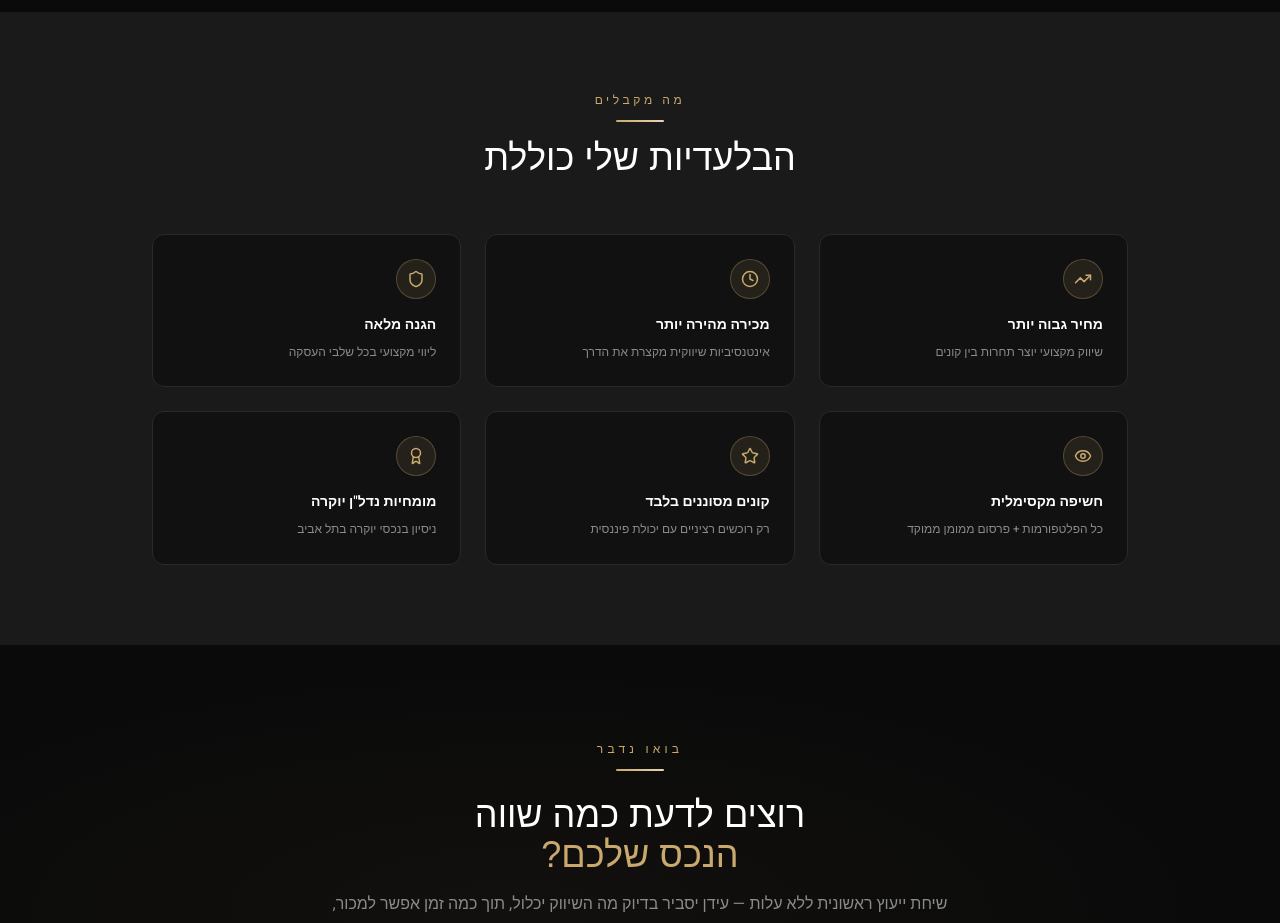
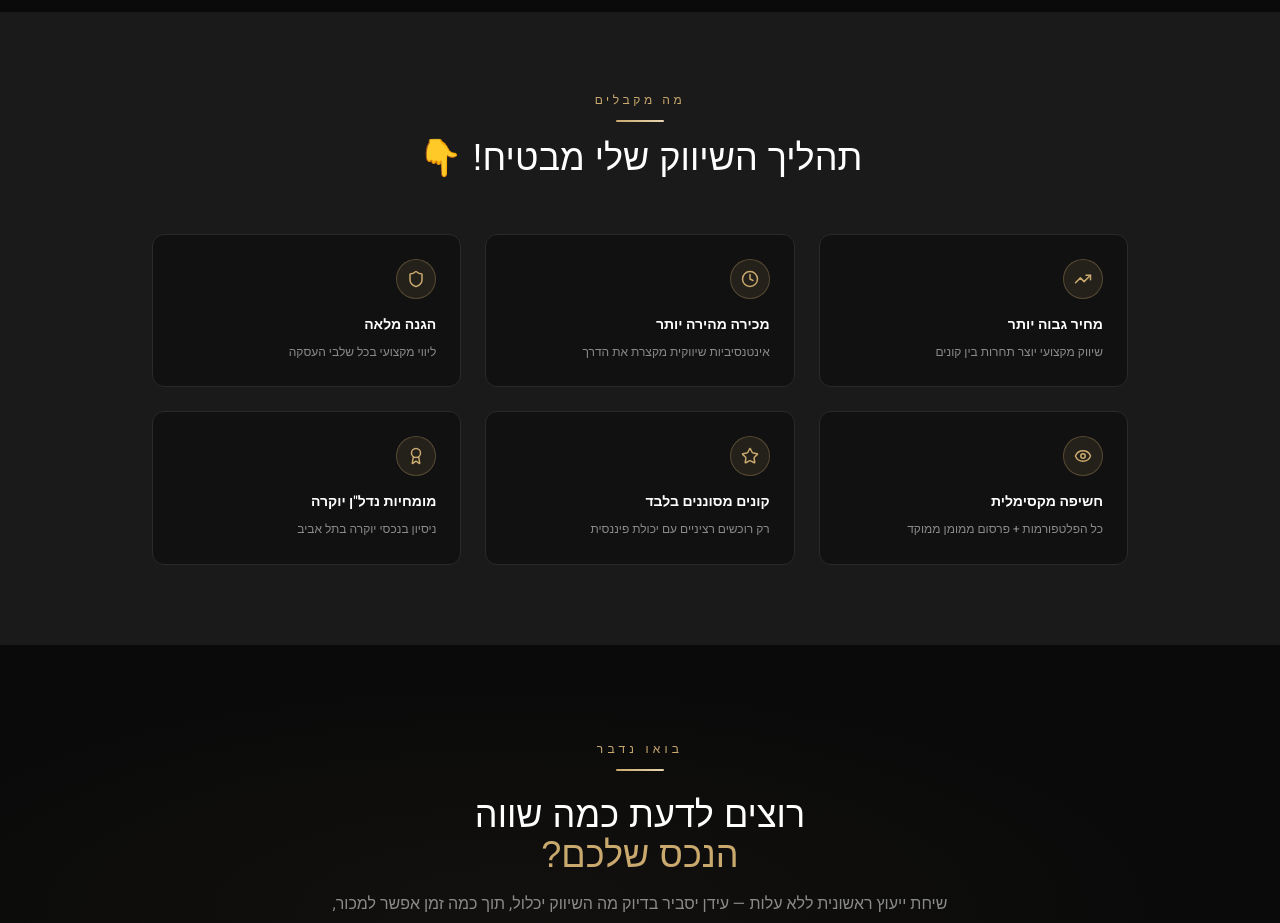
Before and after one commit to idanlanadlan/idan-lanadlan, a Next.js app: page /sellers in a window 1280 px wide. Shown: the part 2120-3043 px from the top of the page. Built offline with nearby package versions, Linux system fonts and the light colour scheme; a web font is replaced by a local one.

Commit message:
Fix sellers page heading text

```diff
--- a/app/sellers/page.tsx
+++ b/app/sellers/page.tsx
@@ -247,7 +247,7 @@ export default function SellersPage() {
               <p className="text-xs tracking-[0.3em] text-gold uppercase mb-3">מה מקבלים</p>
               <div className="divider-gold mb-4 mx-auto w-12" />
               <h2 className="font-display text-3xl sm:text-4xl font-light text-white">
-                הבלעדיות שלי כוללת
+                תהליך השיווק שלי מבטיח! 👇
               </h2>
             </div>
 
```
